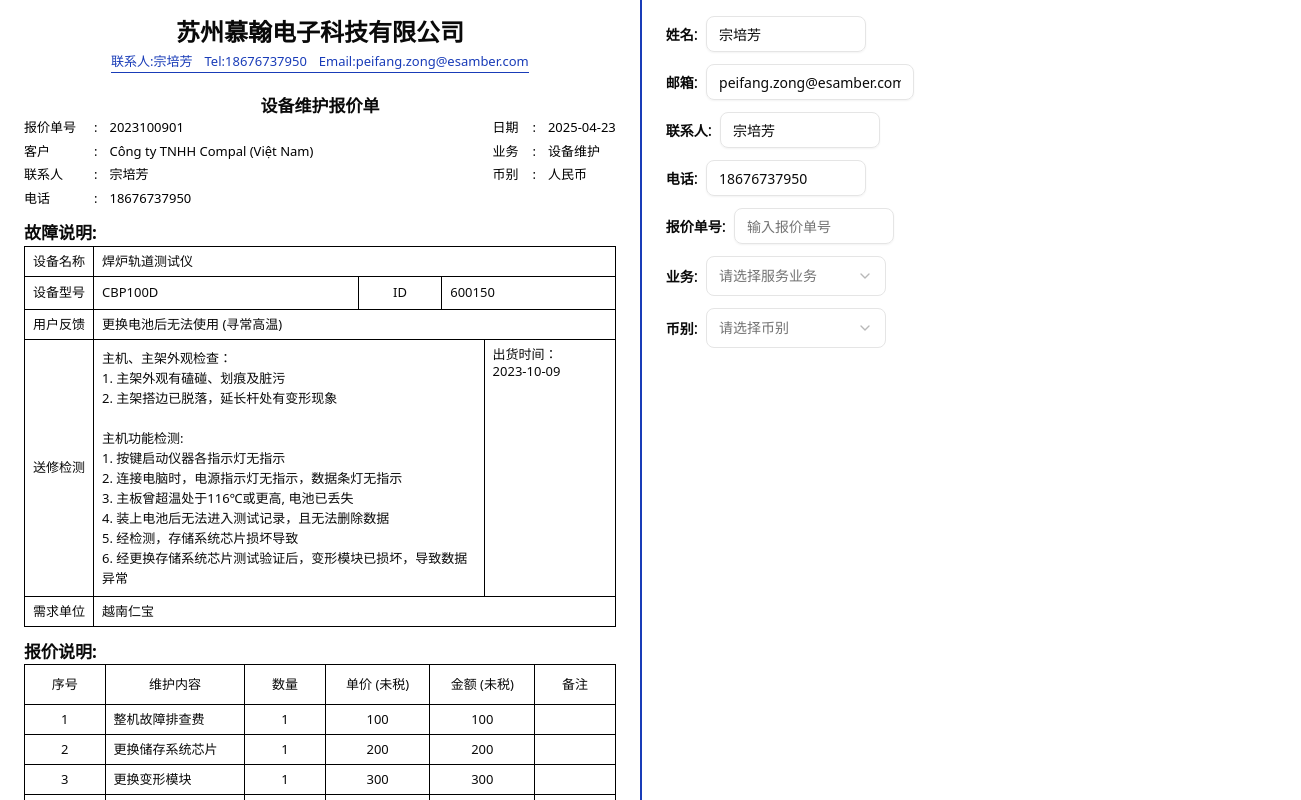
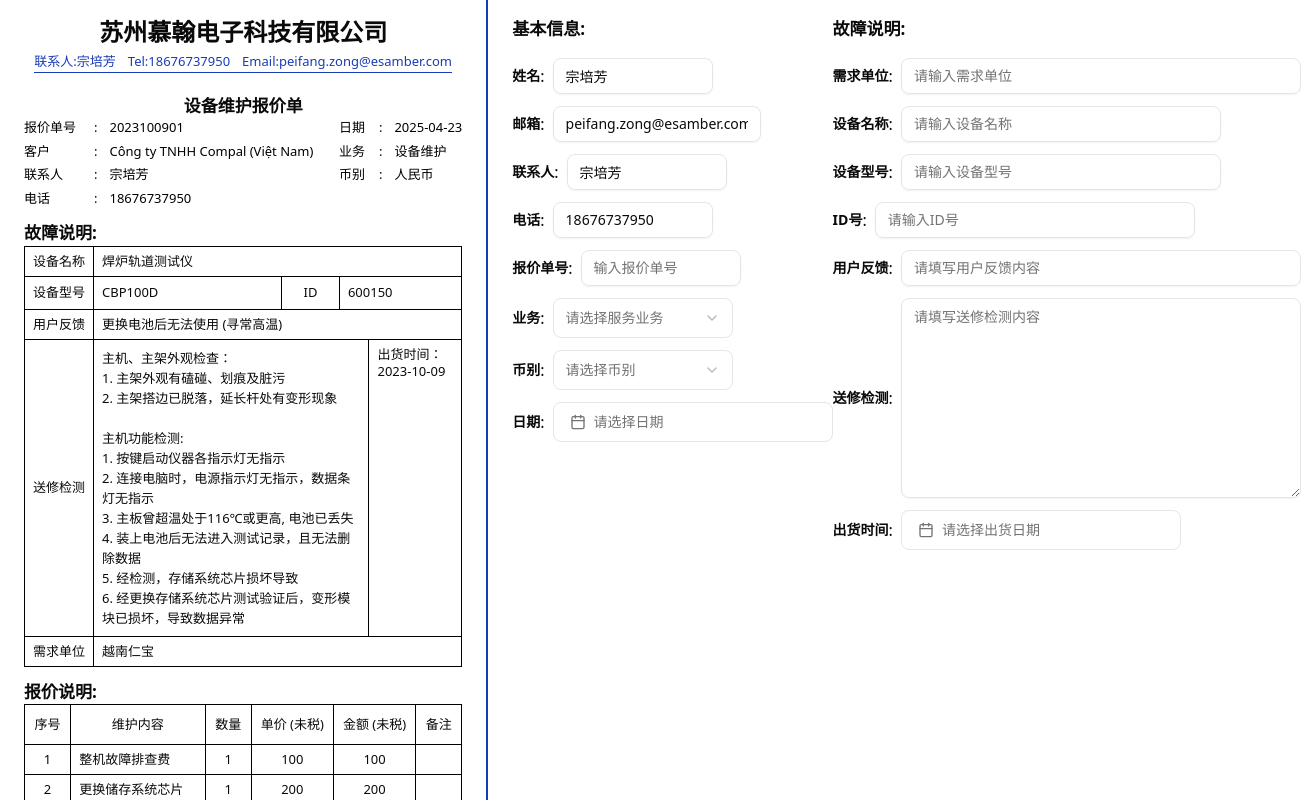
Before and after one commit to nickchow2020/turbo-invoice-app, a Next.js app: page / in a window 1280 px wide. Shown: the top 800 px of the page, 1301 px wide, since content can reach past the window. Built offline with nearby package versions, Linux system fonts and the light colour scheme.

Commit message:
add layout column for base info and maintenance instruction

```diff
--- a/src/app/page.tsx
+++ b/src/app/page.tsx
@@ -1,126 +1,13 @@
-import { Input } from "@/components/components/ui/input";
-import { Label } from "@/components/components/ui/label";
+import { CalenderColumn } from "@/components/common/CalenderColumn";
+import { InputColumn } from "@/components/common/InputColumn";
+import { SelectColumn } from "@/components/common/SelectColumn";
+import { TextareaColumn } from "@/components/common/TextareaColumn";
 import Footer from "@/components/Footer";
+import { currencyItems, serviceItems } from "@/components/lib/constant";
 import MaintenanceInstructionTable from "@/components/MaintenanceInstructionTable";
 import PersonalInfo from "@/components/PersonalInfo";
 import PricingTable from "@/components/PricingTable";
 import { TitleInfo } from "@/components/TitleInfo";
-import { cn } from "utility/helper";
-import {
-    Select,
-    SelectContent,
-    SelectItem,
-    SelectTrigger,
-    SelectValue,
-} from "@/components/components/ui/select";
-
-function InputColumn({
-    className,
-    labelClassName,
-    inputClassName,
-    title,
-    value,
-    defaultValue,
-    placeholder,
-    inputType = "text",
-}: {
-    className?: string;
-    labelClassName?: string;
-    inputClassName?: string;
-    title: string;
-    value?: string;
-    defaultValue?: string;
-    placeholder?: string;
-    inputType?: string;
-}) {
-    return (
-        <div className={cn("flex items-center mb-3", className)}>
-            <Label
-                htmlFor={title}
-                className={cn(
-                    " whitespace-nowrap font-bold text-[14px]",
-                    labelClassName
-                )}
-            >
-                {title}
-            </Label>
-            <span>:</span>
-            <Input
-                value={value}
-                defaultValue={defaultValue}
-                className={cn("ml-2 w-40", inputClassName)}
-                placeholder={placeholder}
-                id={title}
-                type={inputType}
-            />
-        </div>
-    );
-}
-
-function SelectColumn({
-    title,
-    labelClassName,
-    selectorClassName,
-    placeholder,
-    className,
-    dropdownItems,
-}: {
-    className?: string;
-    labelClassName?: string;
-    selectorClassName?: string;
-    title: string;
-    value?: string;
-    placeholder?: string;
-    dropdownItems?: string[];
-}) {
-    return (
-        <div className={cn("flex items-center mb-3", className)}>
-            <Label
-                htmlFor={title}
-                className={cn(
-                    " whitespace-nowrap font-bold text-[14px]",
-                    labelClassName
-                )}
-            >
-                {title}
-            </Label>
-            <span className="mr-2">:</span>
-            <Select>
-                <SelectTrigger className={cn("w-[180px]", selectorClassName)}>
-                    <SelectValue placeholder={placeholder} />
-                </SelectTrigger>
-                <SelectContent>
-                    {dropdownItems?.map((item, index) => (
-                        <SelectItem key={index} value={item}>
-                            {item}
-                        </SelectItem>
-                    ))}
-                </SelectContent>
-            </Select>
-        </div>
-    );
-}
-
-const serviceItems = [
-    "设备维护",
-    "设备维修",
-    "设备保养",
-    "设备清洁",
-    "设备升级",
-    "设备更换",
-    "其他",
-];
-
-const currencyItems = [
-    "人民币",
-    "美元",
-    "欧元",
-    "英镑",
-    "日元",
-    "新加坡元",
-    "港币",
-    "澳大利亚元",
-];
 
 export default function Page() {
     return (
@@ -144,7 +31,11 @@ export default function Page() {
                     <Footer />
                 </section>
             </div>
-            <div className="w-[210mm] px-6 py-4 border-l-2 border-l-blue-800">
+            <div className="px-6 py-4 border-l-2 border-l-blue-800 min-w-[210mm] flex">
+                <section>
+                    <h2 className="font-extrabold text-[17px] mb-4">
+                        基本信息:
+                    </h2>
                     <InputColumn
                         title="姓名"
                         defaultValue="宗培芳"
@@ -178,6 +69,48 @@ export default function Page() {
                         placeholder="请选择币别"
                         dropdownItems={currencyItems}
                     />
+
+                    <CalenderColumn title="日期" placeholder={"请选择日期"} />
+                </section>
+                <section>
+                    <h2 className="font-extrabold text-[17px] mb-4">
+                        故障说明:
+                    </h2>
+                    <InputColumn
+                        title="需求单位"
+                        placeholder="请输入需求单位"
+                        inputClassName="w-100"
+                    />
+                    <InputColumn
+                        title="设备名称"
+                        placeholder="请输入设备名称"
+                        inputClassName="w-80"
+                    />
+                    <InputColumn
+                        title="设备型号"
+                        placeholder="请输入设备型号"
+                        inputClassName="w-80"
+                    />
+                    <InputColumn
+                        title="ID号"
+                        placeholder="请输入ID号"
+                        inputClassName="w-80"
+                    />
+                    <InputColumn
+                        title="用户反馈"
+                        placeholder="请填写用户反馈内容"
+                        inputClassName="w-100"
+                    />
+                    <TextareaColumn
+                        title="送修检测"
+                        placeholder="请填写送修检测内容"
+                        textareaClassName="w-[400px] h-[200px]"
+                    />
+                    <CalenderColumn
+                        title="出货时间"
+                        placeholder={"请选择出货日期"}
+                    />
+                </section>
             </div>
         </main>
     );
--- /dev/null
+++ b/src/components/common/CalenderColumn.tsx
@@ -0,0 +1,73 @@
+"use client";
+
+import { Label } from "@/components/components/ui/label";
+import { cn } from "../lib/utils";
+
+import { format } from "date-fns";
+import { CalendarIcon } from "lucide-react";
+
+import { Button } from "@/components/components/ui/button";
+import { Calendar } from "@/components/components/ui/calendar";
+import {
+    Popover,
+    PopoverContent,
+    PopoverTrigger,
+} from "@/components/components/ui/popover";
+import { useState } from "react";
+
+export function CalenderColumn({
+    title,
+    labelClassName,
+    placeholder,
+    className,
+}: {
+    className?: string;
+    labelClassName?: string;
+    selectorClassName?: string;
+    title: string;
+    value?: string;
+    placeholder?: string;
+}) {
+    const [date, setDate] = useState<Date>();
+
+    return (
+        <div className={cn("flex items-center mb-3", className)}>
+            <Label
+                htmlFor={title}
+                className={cn(
+                    " whitespace-nowrap font-bold text-[14px]",
+                    labelClassName
+                )}
+            >
+                {title}
+            </Label>
+            <span className="mr-2">:</span>
+            <Popover>
+                <PopoverTrigger asChild>
+                    <Button
+                        variant={"outline"}
+                        className={cn(
+                            "w-[280px] justify-start text-left font-normal",
+                            !date && "text-muted-foreground"
+                        )}
+                    >
+                        <CalendarIcon />
+                        {date ? (
+                            format(date, "yyyy-MM-dd")
+                        ) : (
+                            <span>{placeholder}</span>
+                        )}
+                    </Button>
+                </PopoverTrigger>
+                <PopoverContent className="w-auto p-0">
+                    <Calendar
+                        mode="single"
+                        selected={date}
+                        onSelect={setDate}
+                        initialFocus
+                    />
+                </PopoverContent>
+            </Popover>
+        </div>
+    );
+}
--- /dev/null
+++ b/src/components/common/InputColumn.tsx
@@ -0,0 +1,46 @@
+import { Input } from "@/components/components/ui/input";
+import { Label } from "@/components/components/ui/label";
+import { cn } from "../lib/utils";
+
+export function InputColumn({
+    className,
+    labelClassName,
+    inputClassName,
+    title,
+    value,
+    defaultValue,
+    placeholder,
+    inputType = "text",
+}: {
+    className?: string;
+    labelClassName?: string;
+    inputClassName?: string;
+    title: string;
+    value?: string;
+    defaultValue?: string;
+    placeholder?: string;
+    inputType?: string;
+}) {
+    return (
+        <div className={cn("flex items-center mb-3", className)}>
+            <Label
+                htmlFor={title}
+                className={cn(
+                    " whitespace-nowrap font-bold text-[14px]",
+                    labelClassName
+                )}
+            >
+                {title}
+            </Label>
+            <span>:</span>
+            <Input
+                value={value}
+                defaultValue={defaultValue}
+                className={cn("ml-2 w-40", inputClassName)}
+                placeholder={placeholder}
+                id={title}
+                type={inputType}
+            />
+        </div>
+    );
+}
--- /dev/null
+++ b/src/components/common/SelectColumn.tsx
@@ -0,0 +1,54 @@
+import { Label } from "@/components/components/ui/label";
+import { cn } from "../lib/utils";
+
+import {
+    Select,
+    SelectContent,
+    SelectItem,
+    SelectTrigger,
+    SelectValue,
+} from "@/components/components/ui/select";
+
+export function SelectColumn({
+    title,
+    labelClassName,
+    selectorClassName,
+    placeholder,
+    className,
+    dropdownItems,
+}: {
+    className?: string;
+    labelClassName?: string;
+    selectorClassName?: string;
+    title: string;
+    value?: string;
+    placeholder?: string;
+    dropdownItems?: string[];
+}) {
+    return (
+        <div className={cn("flex items-center mb-3", className)}>
+            <Label
+                htmlFor={title}
+                className={cn(
+                    " whitespace-nowrap font-bold text-[14px]",
+                    labelClassName
+                )}
+            >
+                {title}
+            </Label>
+            <span className="mr-2">:</span>
+            <Select>
+                <SelectTrigger className={cn("w-[180px]", selectorClassName)}>
+                    <SelectValue placeholder={placeholder} />
+                </SelectTrigger>
+                <SelectContent>
+                    {dropdownItems?.map((item, index) => (
+                        <SelectItem key={index} value={item}>
+                            {item}
+                        </SelectItem>
+                    ))}
+                </SelectContent>
+            </Select>
+        </div>
+    );
+}
--- /dev/null
+++ b/src/components/common/TextareaColumn.tsx
@@ -0,0 +1,37 @@
+import { Label } from "@/components/components/ui/label";
+import { cn } from "../lib/utils";
+import { Textarea } from "@/components/components/ui/textarea";
+
+export function TextareaColumn({
+    title,
+    labelClassName,
+    textareaClassName,
+    placeholder,
+    className,
+}: {
+    className?: string;
+    labelClassName?: string;
+    textareaClassName?: string;
+    title: string;
+    value?: string;
+    placeholder?: string;
+}) {
+    return (
+        <div className={cn("flex items-center mb-3", className)}>
+            <Label
+                htmlFor={title}
+                className={cn(
+                    " whitespace-nowrap font-bold text-[14px]",
+                    labelClassName
+                )}
+            >
+                {title}
+            </Label>
+            <span className="mr-2">:</span>
+            <Textarea
+                placeholder={placeholder}
+                className={cn(textareaClassName)}
+            />
+        </div>
+    );
+}
--- /dev/null
+++ b/src/components/components/ui/textarea.tsx
@@ -0,0 +1,18 @@
+import * as React from "react"
+
+import { cn } from "@/components/lib/utils"
+
+function Textarea({ className, ...props }: React.ComponentProps<"textarea">) {
+  return (
+    <textarea
+      data-slot="textarea"
+      className={cn(
+        "border-input placeholder:text-muted-foreground focus-visible:border-ring focus-visible:ring-ring/50 aria-invalid:ring-destructive/20 dark:aria-invalid:ring-destructive/40 aria-invalid:border-destructive dark:bg-input/30 flex field-sizing-content min-h-16 w-full rounded-md border bg-transparent px-3 py-2 text-base shadow-xs transition-[color,box-shadow] outline-none focus-visible:ring-[3px] disabled:cursor-not-allowed disabled:opacity-50 md:text-sm",
+        className
+      )}
+      {...props}
+    />
+  )
+}
+
+export { Textarea }
--- /dev/null
+++ b/src/components/lib/constant.ts
@@ -0,0 +1,20 @@
+export const serviceItems = [
+    "设备维护",
+    "设备维修",
+    "设备保养",
+    "设备清洁",
+    "设备升级",
+    "设备更换",
+    "其他",
+];
+
+export const currencyItems = [
+    "人民币",
+    "美元",
+    "欧元",
+    "英镑",
+    "日元",
+    "新加坡元",
+    "港币",
+    "澳大利亚元",
+];
```
Lines whose indentation alone changed are shown as unchanged.
